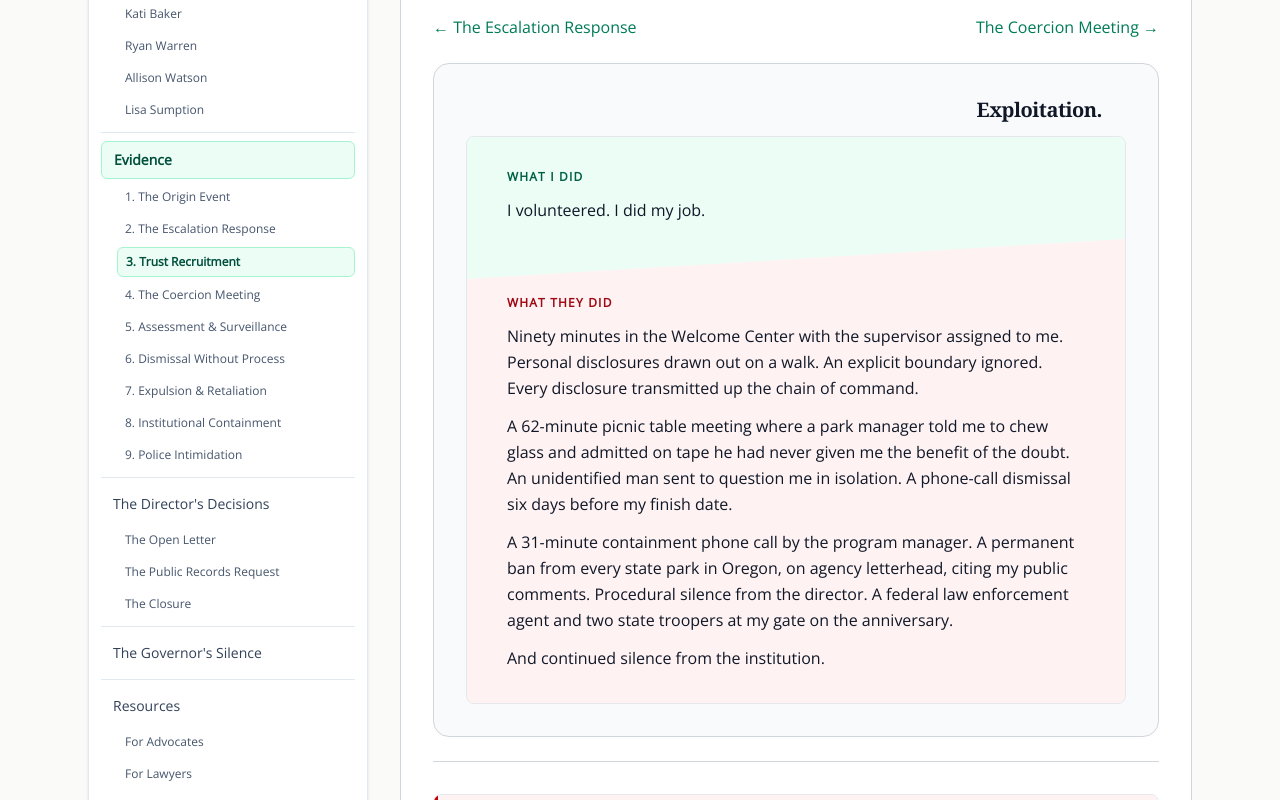
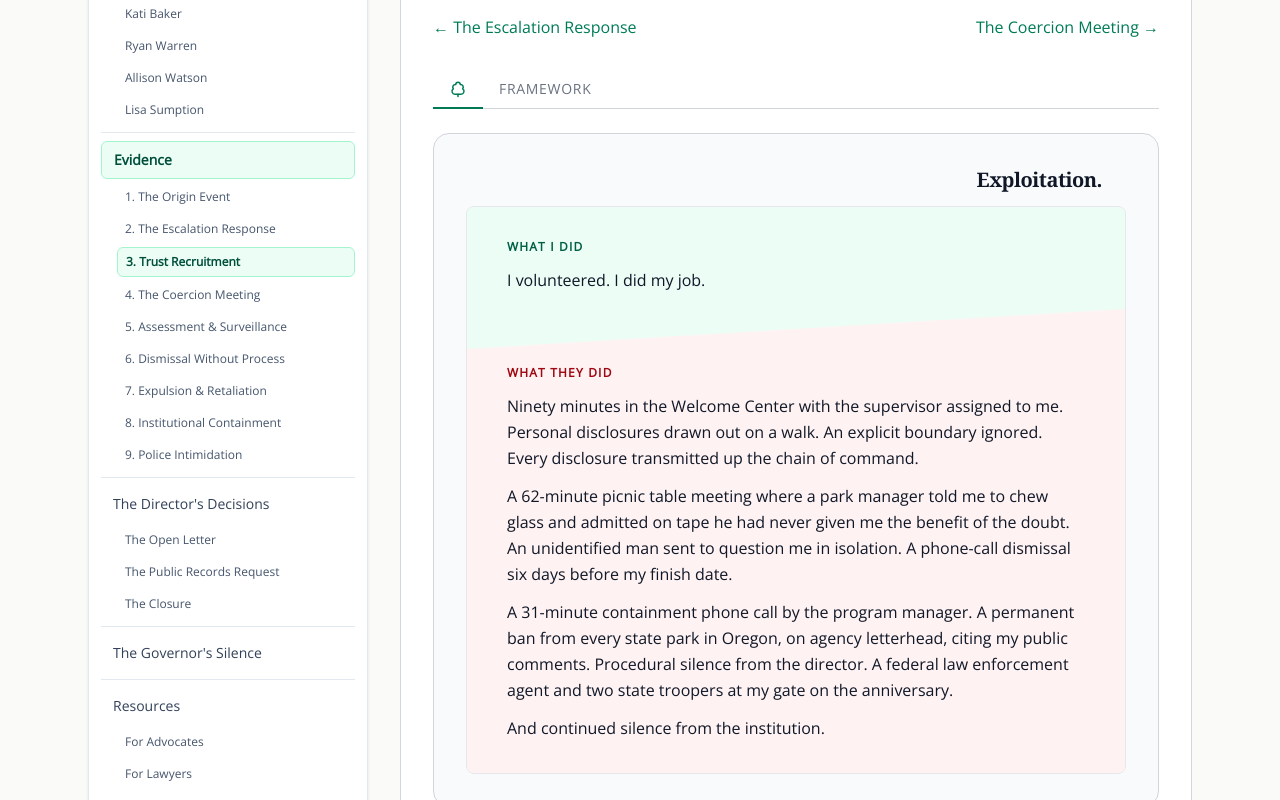
Before and after one commit to rswfire/rswfire.oprd, a Next.js app: page /evidence/trust in a window 1280 px wide. Shown: the part 400-1200 px from the top of the page. Built offline with nearby package versions, Linux system fonts and the light colour scheme.

Commit message:
Added Components/EvidenceTabs.tsx

```diff
--- a/app/(archive)/evidence/coercion/page.tsx
+++ b/app/(archive)/evidence/coercion/page.tsx
@@ -2,8 +2,7 @@
 import type { Metadata } from "next";
 import SectionPage from "@/components/SectionPage";
 import PrimaryTransmission from "@/components/PrimaryTransmission";
-import DisplacementStage from "@/components/DisplacementStage";
-import ExploitationSection from "@/components/ExploitationSection";
+import EvidenceTabs from "@/components/EvidenceTabs";
 import { COERCION_EXPLOITATION } from "@/data/exploitation";
 import Link from "next/link";
 import { COERCION_TRANSMISSION } from "@/data/20250305";
@@ -24,9 +23,7 @@ export default function CoercionPage() {
 
         >
 
-            <ExploitationSection content={COERCION_EXPLOITATION} />
-
-            <DisplacementStage stage="coercion" />
+            <EvidenceTabs exploitation={COERCION_EXPLOITATION} stage="coercion" />
 
             <h2 className="text-xl font-semibold">MARCH 5, 2025</h2>
 
--- a/app/(archive)/evidence/containment/page.tsx
+++ b/app/(archive)/evidence/containment/page.tsx
@@ -3,9 +3,8 @@ import type { Metadata } from "next";
 import Link from "next/link";
 import SectionPage from "@/components/SectionPage";
 import Email from "@/components/archive/Email";
-import DisplacementStage from "@/components/DisplacementStage";
 import PersonLink from "@/components/PersonLink";
-import ExploitationSection from "@/components/ExploitationSection";
+import EvidenceTabs from "@/components/EvidenceTabs";
 import { CONTAINMENT_EXPLOITATION } from "@/data/exploitation";
 
 export const metadata: Metadata = {
@@ -24,9 +23,7 @@ export default function ContainmentPage() {
 
         >
 
-            <ExploitationSection content={CONTAINMENT_EXPLOITATION} />
-
-            <DisplacementStage stage="containment" />
+            <EvidenceTabs exploitation={CONTAINMENT_EXPLOITATION} stage="containment" />
 
             <h2 className="text-xl font-semibold">THE PATTERN</h2>
 
--- a/app/(archive)/evidence/dismissal/page.tsx
+++ b/app/(archive)/evidence/dismissal/page.tsx
@@ -1,8 +1,7 @@
 import type { Metadata } from "next";
 import SectionPage from "@/components/SectionPage";
 import PrimaryTransmission from "@/components/PrimaryTransmission";
-import DisplacementStage from "@/components/DisplacementStage";
-import ExploitationSection from "@/components/ExploitationSection";
+import EvidenceTabs from "@/components/EvidenceTabs";
 import { DISMISSAL_EXPLOITATION } from "@/data/exploitation";
 import { DISMISSAL_TRANSMISSION } from "@/data/20250324";
 
@@ -22,9 +21,7 @@ export default function DismissalPage() {
 
         >
 
-            <ExploitationSection content={DISMISSAL_EXPLOITATION} />
-
-            <DisplacementStage stage="dismissal" />
+            <EvidenceTabs exploitation={DISMISSAL_EXPLOITATION} stage="dismissal" />
 
             <PrimaryTransmission transmission={DISMISSAL_TRANSMISSION} defaultExpanded />
 
--- a/app/(archive)/evidence/escalation/page.tsx
+++ b/app/(archive)/evidence/escalation/page.tsx
@@ -2,9 +2,8 @@
 import type { Metadata } from "next";
 import SectionPage from "@/components/SectionPage";
 import Email from "@/components/archive/Email";
-import DisplacementStage from "@/components/DisplacementStage";
 import PersonLink from "@/components/PersonLink";
-import ExploitationSection from "@/components/ExploitationSection";
+import EvidenceTabs from "@/components/EvidenceTabs";
 import { ESCALATION_EXPLOITATION } from "@/data/exploitation";
 
 export const metadata: Metadata = {
@@ -23,9 +22,7 @@ export default function CompliancePage() {
 
         >
 
-            <ExploitationSection content={ESCALATION_EXPLOITATION} />
-
-            <DisplacementStage stage="escalation" />
+            <EvidenceTabs exploitation={ESCALATION_EXPLOITATION} stage="escalation" />
 
             <h2 className="text-xl font-semibold">FEBRUARY 12, 2025</h2>
 
--- a/app/(archive)/evidence/expulsion/page.tsx
+++ b/app/(archive)/evidence/expulsion/page.tsx
@@ -3,8 +3,7 @@ import Link from "next/link";
 import SectionPage from "@/components/SectionPage";
 import PrimaryTransmission from "@/components/PrimaryTransmission";
 import Email from "@/components/archive/Email";
-import DisplacementStage from "@/components/DisplacementStage";
-import ExploitationSection from "@/components/ExploitationSection";
+import EvidenceTabs from "@/components/EvidenceTabs";
 import { EXPULSION_EXPLOITATION } from "@/data/exploitation";
 import { EXPULSION_TRANSMISSION } from "@/data/20250325";
 
@@ -24,9 +23,7 @@ export default function ExpulsionPage() {
 
         >
 
-            <ExploitationSection content={EXPULSION_EXPLOITATION} />
-
-            <DisplacementStage stage="expulsion" />
+            <EvidenceTabs exploitation={EXPULSION_EXPLOITATION} stage="expulsion" />
 
             <h2 className="text-xl font-semibold">THE SEQUENCE</h2>
 
--- a/app/(archive)/evidence/origin/page.tsx
+++ b/app/(archive)/evidence/origin/page.tsx
@@ -2,8 +2,7 @@
 import type { Metadata } from "next";
 import SectionPage from "@/components/SectionPage";
 import Email from "@/components/archive/Email";
-import DisplacementStage from "@/components/DisplacementStage";
-import ExploitationSection from "@/components/ExploitationSection";
+import EvidenceTabs from "@/components/EvidenceTabs";
 import { ORIGIN_EXPLOITATION } from "@/data/exploitation";
 
 export const metadata: Metadata = {
@@ -22,9 +21,7 @@ export default function ConfrontationPage() {
 
         >
 
-            <ExploitationSection content={ORIGIN_EXPLOITATION} />
-
-            <DisplacementStage stage="origin" />
+            <EvidenceTabs exploitation={ORIGIN_EXPLOITATION} stage="origin" />
 
             <h2 className="text-xl font-semibold">FEBRUARY 9, 2025</h2>
 
--- a/app/(archive)/evidence/police/page.tsx
+++ b/app/(archive)/evidence/police/page.tsx
@@ -1,10 +1,9 @@
 import type { Metadata } from "next";
 import SectionPage from "@/components/SectionPage";
 import PrimaryTransmission from "@/components/PrimaryTransmission";
-import DisplacementStage from "@/components/DisplacementStage";
 import IdentityTracker from "@/components/IdentityTracker";
 import PersonLink from "@/components/PersonLink";
-import ExploitationSection from "@/components/ExploitationSection";
+import EvidenceTabs from "@/components/EvidenceTabs";
 import { POLICE_EXPLOITATION } from "@/data/exploitation";
 import { POLICE_INTIMIDATION_TRANSMISSION } from "@/data/20260324";
 
@@ -24,9 +23,7 @@ export default function PoliceIntimidationPage() {
 
         >
 
-            <ExploitationSection content={POLICE_EXPLOITATION} />
-
-            <DisplacementStage stage="police" />
+            <EvidenceTabs exploitation={POLICE_EXPLOITATION} stage="police" />
 
             <h2 className="text-xl font-semibold">MARCH 24, 2026</h2>
 
--- a/app/(archive)/evidence/surveillance/page.tsx
+++ b/app/(archive)/evidence/surveillance/page.tsx
@@ -3,10 +3,9 @@ import type { Metadata } from "next";
 import Link from "next/link";
 import SectionPage from "@/components/SectionPage";
 import Email from "@/components/archive/Email";
-import DisplacementStage from "@/components/DisplacementStage";
 import PrimaryTransmission from "@/components/PrimaryTransmission";
 import PersonLink from "@/components/PersonLink";
-import ExploitationSection from "@/components/ExploitationSection";
+import EvidenceTabs from "@/components/EvidenceTabs";
 import { SURVEILLANCE_EXPLOITATION } from "@/data/exploitation";
 import { SURVEILLANCE_TRANSMISSION } from "@/data/20250318";
 
@@ -26,9 +25,7 @@ export default function SurveillancePage() {
 
         >
 
-            <ExploitationSection content={SURVEILLANCE_EXPLOITATION} />
-
-            <DisplacementStage stage="surveillance" />
+            <EvidenceTabs exploitation={SURVEILLANCE_EXPLOITATION} stage="surveillance" />
 
             <h2 className="text-xl font-semibold">MARCH 18, 2025</h2>
 
--- a/app/(archive)/evidence/trust/page.tsx
+++ b/app/(archive)/evidence/trust/page.tsx
@@ -3,8 +3,7 @@ import type { Metadata } from "next";
 import Link from "next/link";
 import SectionPage from "@/components/SectionPage";
 import Email from "@/components/archive/Email";
-import DisplacementStage from "@/components/DisplacementStage";
-import ExploitationSection from "@/components/ExploitationSection";
+import EvidenceTabs from "@/components/EvidenceTabs";
 import { TRUST_EXPLOITATION } from "@/data/exploitation";
 
 export const metadata: Metadata = {
@@ -23,9 +22,7 @@ export default function TrustRecruitmentPage() {
 
         >
 
-            <ExploitationSection content={TRUST_EXPLOITATION} />
-
-            <DisplacementStage stage="trust" />
+            <EvidenceTabs exploitation={TRUST_EXPLOITATION} stage="trust" />
 
             <h2 className="text-xl font-semibold">THE DISCLOSURES</h2>
 
--- /dev/null
+++ b/components/EvidenceTabs.tsx
@@ -0,0 +1,75 @@
+// components/EvidenceTabs.tsx
+'use client';
+
+import { useState } from 'react';
+import Icon from '@/components/Icon';
+import ExploitationSection from '@/components/ExploitationSection';
+import DisplacementStage from '@/components/DisplacementStage';
+import type { ExploitationContent } from '@/data/exploitation';
+
+type Props = {
+    exploitation: ExploitationContent;
+    stage: string;
+};
+
+type TabId = 'exploitation' | 'framework';
+
+export default function EvidenceTabs({ exploitation, stage }: Props) {
+    const [active, setActive] = useState<TabId>('exploitation');
+
+    const tabClass = (id: TabId, accent: 'emerald' | 'red') => {
+        const isActive = active === id;
+        const activeColor = accent === 'emerald'
+            ? 'border-emerald-700 text-emerald-700'
+            : 'border-red-700 text-red-700';
+        return `flex items-center gap-2 px-4 py-2 text-sm font-mono uppercase tracking-wider border-b-2 -mb-px transition-colors ${
+            isActive ? activeColor : 'border-transparent text-gray-500 hover:text-gray-800'
+        }`;
+    };
+
+    return (
+        <div className="my-8">
+            <div role="tablist" className="flex border-b border-gray-300">
+                <button
+                    role="tab"
+                    type="button"
+                    aria-selected={active === 'exploitation'}
+                    aria-controls="evidence-tab-exploitation"
+                    onClick={() => setActive('exploitation')}
+                    className={tabClass('exploitation', 'emerald')}
+                >
+                    <Icon name="TreeDeciduous" size={18} />
+                    <span className="sr-only">Exploitation</span>
+                </button>
+                <button
+                    role="tab"
+                    type="button"
+                    aria-selected={active === 'framework'}
+                    aria-controls="evidence-tab-framework"
+                    onClick={() => setActive('framework')}
+                    className={tabClass('framework', 'red')}
+                >
+                    Framework
+                </button>
+            </div>
+
+            <div className="mt-6">
+                {active === 'exploitation' ? (
+                    <div
+                        role="tabpanel"
+                        id="evidence-tab-exploitation"
+                    >
+                        <ExploitationSection content={exploitation} noDivider />
+                    </div>
+                ) : (
+                    <div
+                        role="tabpanel"
+                        id="evidence-tab-framework"
+                    >
+                        <DisplacementStage stage={stage} />
+                    </div>
+                )}
+            </div>
+        </div>
+    );
+}
--- a/components/ExploitationSection.tsx
+++ b/components/ExploitationSection.tsx
@@ -3,9 +3,10 @@ import type { ExploitationContent } from '@/data/exploitation';
 
 type Props = {
     content: ExploitationContent;
+    noDivider?: boolean;
 };
 
-export default function ExploitationSection({ content }: Props) {
+export default function ExploitationSection({ content, noDivider = false }: Props) {
     return (
         <>
             <section className="rounded-2xl bg-gray-50 border border-gray-300 p-6 sm:p-8">
@@ -39,7 +40,7 @@ export default function ExploitationSection({ content }: Props) {
                     </div>
                 </div>
             </section>
-            <hr className="my-6 border-t border-gray-300" />
+            {!noDivider && <hr className="my-6 border-t border-gray-300" />}
         </>
     );
 }
```
